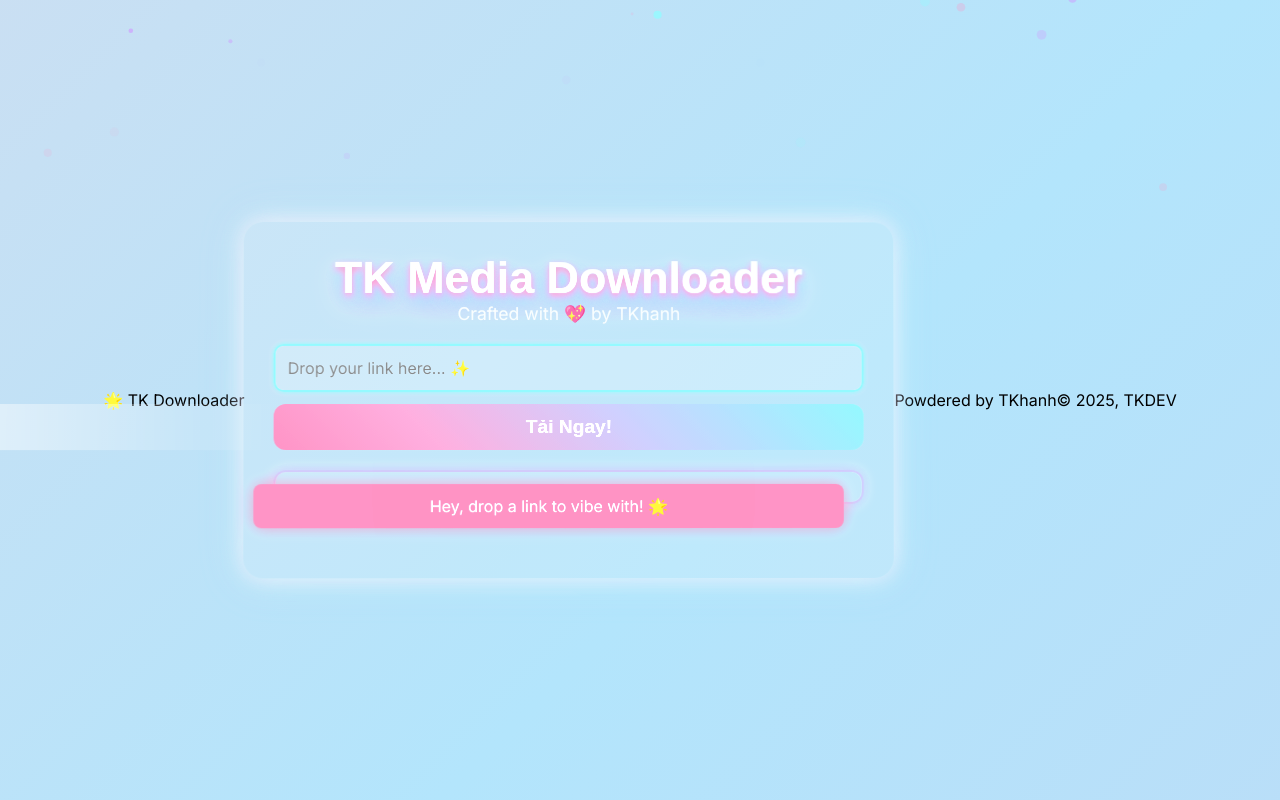
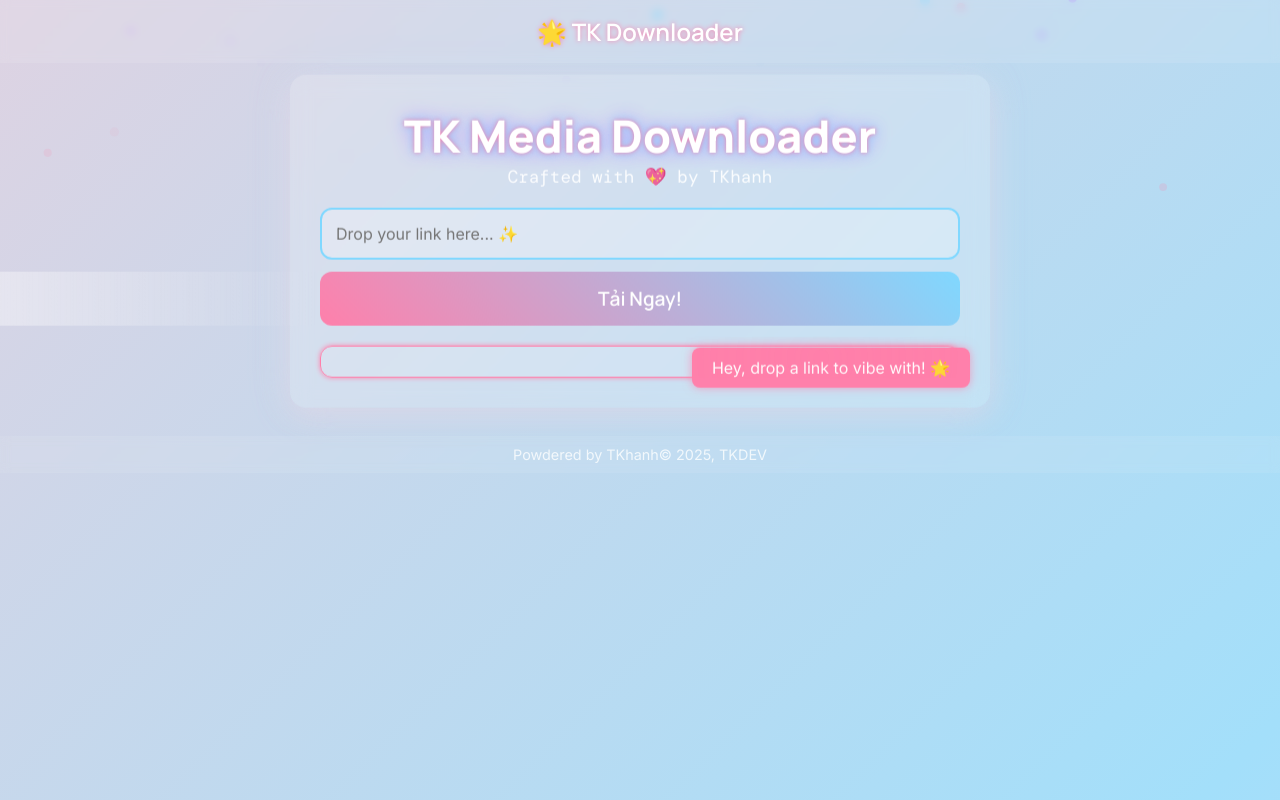
Before and after one commit to tkhanhpro/IaoajxncbfnekqlqpaoaabkPwkwdnfn, a website: page client/index.html in a window 1280 px wide. Both pictures are taken after a click on the button "Tải Ngay!". Drawn offline with nearby package versions, Linux system fonts and the light colour scheme.

Commit message:
Update style.css

```diff
--- a/client/style.css
+++ b/client/style.css
@@ -7,14 +7,13 @@
 
 body {
   display: flex;
-  justify-content: center;
-  align-items: center;
+  flex-direction: column;
   min-height: 100vh;
-  background: linear-gradient(135deg, #ffd1dc, #b3e5fc, #d1c4e9);
-  background-size: 400% 400%;
-  animation: pastelWave 12s ease infinite, lightPulse 5s ease infinite;
+  background: linear-gradient(135deg, #ffccd5, #a3dffa, #d4c1f9);
+  background-size: 300% 300%;
+  animation: pastelWave 10s ease infinite;
   position: relative;
-  overflow: hidden;
+  overflow-x: hidden;
 }
 
 #particleCanvas {
@@ -33,89 +32,92 @@ body {
   100% { background-position: 0% 50%; }
 }
 
-@keyframes lightPulse {
-  0% { filter: brightness(1); }
-  50% { filter: brightness(1.2); }
-  100% { filter: brightness(1); }
+.header {
+  width: 100%;
+  padding: 15px 20px;
+  background: rgba(255, 255, 255, 0.1);
+  backdrop-filter: blur(5px);
+  display: flex;
+  justify-content: center;
+  z-index: 3;
+}
+
+.logo {
+  font-family: 'Manrope', sans-serif;
+  font-size: 1.5rem;
+  color: #fff;
+  text-shadow: 0 0 5px #ff80ab;
+  animation: logoGlow 2s ease infinite alternate;
+}
+
+@keyframes logoGlow {
+  0% { text-shadow: 0 0 5px #ff80ab; }
+  100% { text-shadow: 0 0 10px #80d8ff; }
 }
 
 .container {
-  max-width: 650px;
+  max-width: 700px;
   width: 90%;
   padding: 30px;
-  background: rgba(255, 255, 255, 0.15);
-  border-radius: 20px;
-  box-shadow: 0 0 20px rgba(255, 209, 220, 0.5), 0 0 40px rgba(179, 229, 252, 0.4);
+  background: rgba(255, 255, 255, 0.2);
+  border-radius: 16px;
+  box-shadow: 0 8px 32px rgba(255, 209, 220, 0.4), 0 0 40px rgba(179, 229, 252, 0.3);
   backdrop-filter: blur(10px);
   text-align: center;
   z-index: 2;
-  animation: floatContainer 3s ease-in-out infinite, tiltHover 1s ease infinite alternate;
+  margin: 20px auto;
+  animation: floatContainer 3s ease-in-out infinite;
 }
 
 @keyframes floatContainer {
   0%, 100% { transform: translateY(0); }
-  50% { transform: translateY(-12px); }
-}
-
-@keyframes tiltHover {
-  0% { transform: perspective(500px) rotateX(0deg) rotateY(0deg); }
-  100% { transform: perspective(500px) rotateX(2deg) rotateY(2deg); }
+  50% { transform: translateY(-10px); }
 }
 
 .sparkle-title {
-  font-family: 'Fredoka One', sans-serif;
+  font-family: 'Manrope', sans-serif;
   font-size: 2.8rem;
   color: #fff;
   text-shadow:
     0 0 5px #ff80ab,
-    0 0 15px #80d8ff,
-    0 0 25px #b388ff;
-  animation: sparkleGlow 2s ease-in-out infinite alternate, waveText 4s ease infinite, liftText 3s ease infinite;
+    0 0 10px #80d8ff,
+    0 0 20px #b388ff;
+  animation: sparkleGlow 2s ease-in-out infinite alternate, waveText 4s ease infinite;
   position: relative;
   transition: transform 0.3s;
 }
 
 .sparkle-title:hover {
-  transform: translateY(-6px) scale(1.02);
+  transform: translateY(-5px);
 }
 
 @keyframes sparkleGlow {
-  0% { text-shadow: 0 0 5px #ff80ab, 0 0 15px #80d8ff, 0 0 25px #b388ff; }
-  100% { text-shadow: 0 0 15px #ff80ab, 0 0 25px #80d8ff, 0 0 35px #b388ff; }
+  0% { text-shadow: 0 0 5px #ff80ab, 0 0 10px #80d8ff, 0 0 20px #b388ff; }
+  100% { text-shadow: 0 0 10px #ff80ab, 0 0 20px #80d8ff, 0 0 30px #b388ff; }
 }
 
 @keyframes waveText {
   0%, 100% { transform: translateY(0); }
-  50% { transform: translateY(-4px); }
-}
-
-@keyframes liftText {
-  0%, 100% { text-shadow: 0 0 5px #ff80ab, 0 0 15px #80d8ff, 0 0 25px #b388ff; }
-  50% { text-shadow: 0 5px 10px #ff80ab, 0 15px 20px #80d8ff, 0 25px 30px #b388ff; }
+  50% { transform: translateY(-3px); }
 }
 
 .tagline {
+  font-family: 'DM Mono', sans-serif;
   color: #fff;
   font-size: 1.1rem;
   opacity: 0.9;
   margin-bottom: 20px;
-  animation: fadeIn 1s ease, pulseTag 2s ease infinite;
+  animation: fadeIn 1s ease;
   transition: transform 0.3s;
 }
 
 .tagline:hover {
-  transform: translateY(-4px) scale(1.05);
+  transform: translateY(-3px);
 }
 
 @keyframes fadeIn {
   from { opacity: 0; transform: translateY(10px); }
   to { opacity: 0.9; transform: translateY(0); }
-}
-
-@keyframes pulseTag {
-  0% { opacity: 0.9; }
-  50% { opacity: 1; }
-  100% { opacity: 0.9; }
 }
 
 .input-box {
@@ -127,46 +129,39 @@ body {
 }
 
 input {
-  padding: 12px;
+  padding: 14px;
   border: 2px solid #80d8ff;
-  border-radius: 10px;
-  background: rgba(255, 255, 255, 0.2);
+  border-radius: 12px;
+  background: rgba(255, 255, 255, 0.25);
   color: #fff;
   font-size: 1rem;
   outline: none;
   transition: border-color 0.3s, box-shadow 0.3s;
   position: relative;
   z-index: 2;
-  animation: inputPulse 2s ease infinite;
 }
 
 input:focus {
   border-color: #ff80ab;
-  box-shadow: 0 0 15px #ff80ab;
-  animation: inputGlow 1.5s ease infinite;
-}
-
-@keyframes inputPulse {
-  0% { box-shadow: 0 0 5px #80d8ff; }
-  50% { box-shadow: 0 0 10px #80d8ff; }
-  100% { box-shadow: 0 0 5px #80d8ff; }
+  box-shadow: 0 0 12px #ff80ab;
+  animation: inputGlow 1s ease infinite;
 }
 
 @keyframes inputGlow {
-  0% { box-shadow: 0 0 15px #ff80ab; }
-  50% { box-shadow: 0 0 20px #b388ff; }
-  100% { box-shadow: 0 0 15px #ff80ab; }
+  0% { box-shadow: 0 0 12px #ff80ab; }
+  50% { box-shadow: 0 0 18px #80d8ff; }
+  100% { box-shadow: 0 0 12px #ff80ab; }
 }
 
 .sparkle-btn {
-  padding: 12px 30px;
+  padding: 14px 35px;
   border: none;
   border-radius: 12px;
   background: linear-gradient(45deg, #ff80ab, #80d8ff);
   color: #fff;
-  font-family: 'Fredoka One', sans-serif;
+  font-family: 'Manrope', sans-serif;
   font-size: 1.2rem;
-  font-weight: bold;
+  font-weight: 600;
   cursor: pointer;
   position: relative;
   z-index: 2;
@@ -175,8 +170,8 @@ input:focus {
 }
 
 .sparkle-btn:hover {
-  transform: scale(1.15);
-  box-shadow: 0 0 20px #80d8ff;
+  transform: scale(1.05);
+  box-shadow: 0 0 15px #80d8ff;
 }
 
 .sparkle-btn::after {
@@ -186,7 +181,7 @@ input:focus {
   left: -100%;
   width: 100%;
   height: 100%;
-  background: linear-gradient(90deg, transparent, rgba(255, 255, 255, 0.5), transparent);
+  background: linear-gradient(90deg, transparent, rgba(255, 255, 255, 0.4), transparent);
   transition: 0.5s;
 }
 
@@ -201,46 +196,46 @@ input:focus {
   left: 50%;
   width: 0;
   height: 0;
-  background: rgba(255, 255, 255, 0.4);
+  background: rgba(255, 255, 255, 0.3);
   border-radius: 50%;
   transform: translate(-50%, -50%);
-  animation: ripple 0.7s ease-out;
+  animation: ripple 0.6s ease-out;
 }
 
 @keyframes ripple {
-  to { width: 250px; height: 250px; opacity: 0; }
+  to { width: 200px; height: 200px; opacity: 0; }
 }
 
 .loader {
-  width: 60px;
-  height: 60px;
-  border: 6px solid rgba(255, 255, 255, 0.2);
-  border-top: 6px solid #ff80ab;
-  border-right: 6px solid #80d8ff;
+  width: 50px;
+  height: 50px;
+  border: 5px solid rgba(255, 255, 255, 0.2);
+  border-top: 5px solid #ff80ab;
+  border-right: 5px solid #80d8ff;
   border-radius: 50%;
   animation: spin 1s linear infinite, glowLoader 1.5s ease infinite;
   margin: 20px auto;
   display: none;
-  box-shadow: 0 0 15px rgba(179, 229, 252, 0.6);
+  box-shadow: 0 0 10px rgba(179, 229, 252, 0.5);
   position: relative;
 }
 
 .loader::after {
   content: '';
   position: absolute;
-  top: -15px;
-  left: -15px;
-  width: 90px;
-  height: 90px;
+  top: -10px;
+  left: -10px;
+  width: 70px;
+  height: 70px;
   border-radius: 50%;
-  background: radial-gradient(circle, rgba(255, 128, 171, 0.4), transparent);
+  background: radial-gradient(circle, rgba(255, 128, 171, 0.3), transparent);
   animation: burst 2s ease infinite;
 }
 
 @keyframes burst {
-  0% { transform: scale(1); opacity: 0.4; }
-  50% { transform: scale(1.8); opacity: 0; }
-  100% { transform: scale(1); opacity: 0.4; }
+  0% { transform: scale(1); opacity: 0.3; }
+  50% { transform: scale(1.5); opacity: 0; }
+  100% { transform: scale(1); opacity: 0.3; }
 }
 
 @keyframes spin {
@@ -249,26 +244,21 @@ input:focus {
 }
 
 @keyframes glowLoader {
-  0% { box-shadow: 0 0 15px rgba(179, 229, 252, 0.6); }
-  50% { box-shadow: 0 0 25px rgba(255, 128, 171, 0.9); }
-  100% { box-shadow: 0 0 15px rgba(179, 229, 252, 0.6); }
+  0% { box-shadow: 0 0 10px rgba(179, 229, 252, 0.5); }
+  50% { box-shadow: 0 0 20px rgba(255, 128, 171, 0.8); }
+  100% { box-shadow: 0 0 10px rgba(179, 229, 252, 0.5); }
 }
 
 .result {
   margin-top: 20px;
   color: #fff;
   font-size: 1rem;
-  animation: slideUp 0.5s ease, waveResult 3s ease infinite;
+  animation: slideUp 0.5s ease;
 }
 
 @keyframes slideUp {
   from { transform: translateY(20px); opacity: 0; }
   to { transform: translateY(0); opacity: 1; }
-}
-
-@keyframes waveResult {
-  0%, 100% { transform: translateY(0); }
-  50% { transform: translateY(-5px); }
 }
 
 .result ul {
@@ -284,30 +274,38 @@ input:focus {
 .result a {
   color: #80d8ff;
   text-decoration: none;
-  font-weight: bold;
+  font-weight: 600;
   transition: color 0.3s, transform 0.3s;
 }
 
 .result a:hover {
   color: #ff80ab;
-  transform: translateY(-3px) scale(1.05);
+  transform: translateY(-2px);
 }
 
 .json-box {
-  margin-top: 15px;
+  margin-top: 20px;
   background: rgba(255, 255, 255, 0.1);
   padding: 15px;
   border-radius: 12px;
   color: #80d8ff;
   font-family: 'JetBrains Mono', monospace;
-  font-size: 0.95rem;
+  font-size: 0.9rem;
   max-height: 250px;
   overflow-y: auto;
   text-align: left;
-  border: 2px solid #ff80ab;
-  animation: slideInJson 0.6s ease, borderGlow 2.5s ease infinite;
+  border: 1px solid #ff80ab;
+  animation: slideInJson 0.5s ease, borderGlow 2s ease infinite;
   line-height: 1.6;
-  box-shadow: 0 0 10px rgba(255, 128, 171, 0.5);
+}
+
+.json-box pre {
+  margin: 0;
+}
+
+.json-box code {
+  display: block;
+  white-space: pre-wrap;
 }
 
 @keyframes slideInJson {
@@ -316,40 +314,34 @@ input:focus {
 }
 
 @keyframes borderGlow {
-  0% { border-color: #ff80ab; box-shadow: 0 0 10px #ff80ab; }
-  50% { border-color: #80d8ff; box-shadow: 0 0 15px #80d8ff; }
-  100% { border-color: #ff80ab; box-shadow: 0 0 10px #ff80ab; }
-}
-
-.json-box pre {
-  margin: 0;
-  white-space: pre-wrap;
+  0% { border-color: #ff80ab; box-shadow: 0 0 5px #ff80ab; }
+  50% { border-color: #80d8ff; box-shadow: 0 0 10px #80d8ff; }
+  100% { border-color: #ff80ab; box-shadow: 0 0 5px #ff80ab; }
 }
 
 .toast {
   position: fixed;
   bottom: 20px;
   right: 20px;
-  padding: 12px 25px;
+  padding: 10px 20px;
   background: #ff80ab;
   color: #fff;
   border-radius: 8px;
   display: none;
-  box-shadow: 0 0 15px rgba(255, 128, 171, 0.8);
-  animation: popIn 0.5s ease, bounceToast 0.7s ease;
-  position: relative;
+  box-shadow: 0 0 10px rgba(255, 128, 171, 0.7);
+  animation: popIn 0.4s ease, bounceToast 0.6s ease;
   z-index: 3;
 }
 
 .toast::after {
   content: '';
   position: absolute;
-  top: -15px;
-  left: -15px;
-  width: 110%;
-  height: 110%;
-  background: radial-gradient(circle, rgba(255, 128, 171, 0.5), transparent);
-  animation: burst 2s ease infinite;
+  top: -10px;
+  left: -10px;
+  width: 100%;
+  height: 100%;
+  background: radial-gradient(circle, rgba(255, 128, 171, 0.3), transparent);
+  animation: burst 1.5s ease infinite;
 }
 
 @keyframes popIn {
@@ -359,7 +351,20 @@ input:focus {
 
 @keyframes bounceToast {
   0%, 100% { transform: translateY(0); }
-  50% { transform: translateY(-12px); }
+  50% { transform: translateY(-10px); }
+}
+
+.footer {
+  width: 100%;
+  padding: 10px 20px;
+  background: rgba(255, 255, 255, 0.1);
+  backdrop-filter: blur(5px);
+  text-align: center;
+  color: #fff;
+  font-family: 'DM Mono', sans-serif;
+  font-size: 0.9rem;
+  opacity: 0.8;
+  z-index: 3;
 }
 
 @media (max-width: 480px) {
@@ -372,4 +377,7 @@ input:focus {
   input, .sparkle-btn {
     width: 100%;
   }
+  .container {
+    padding: 20px;
+  }
 }
```
